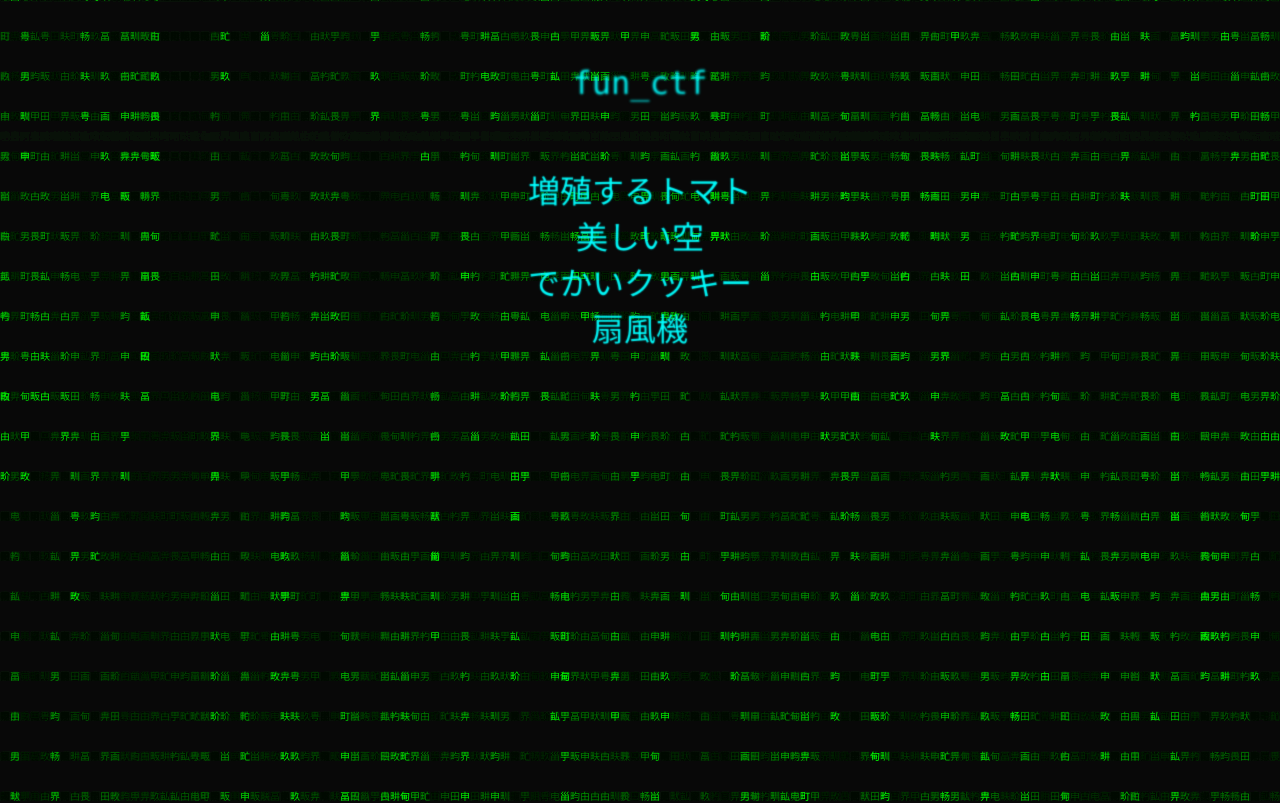
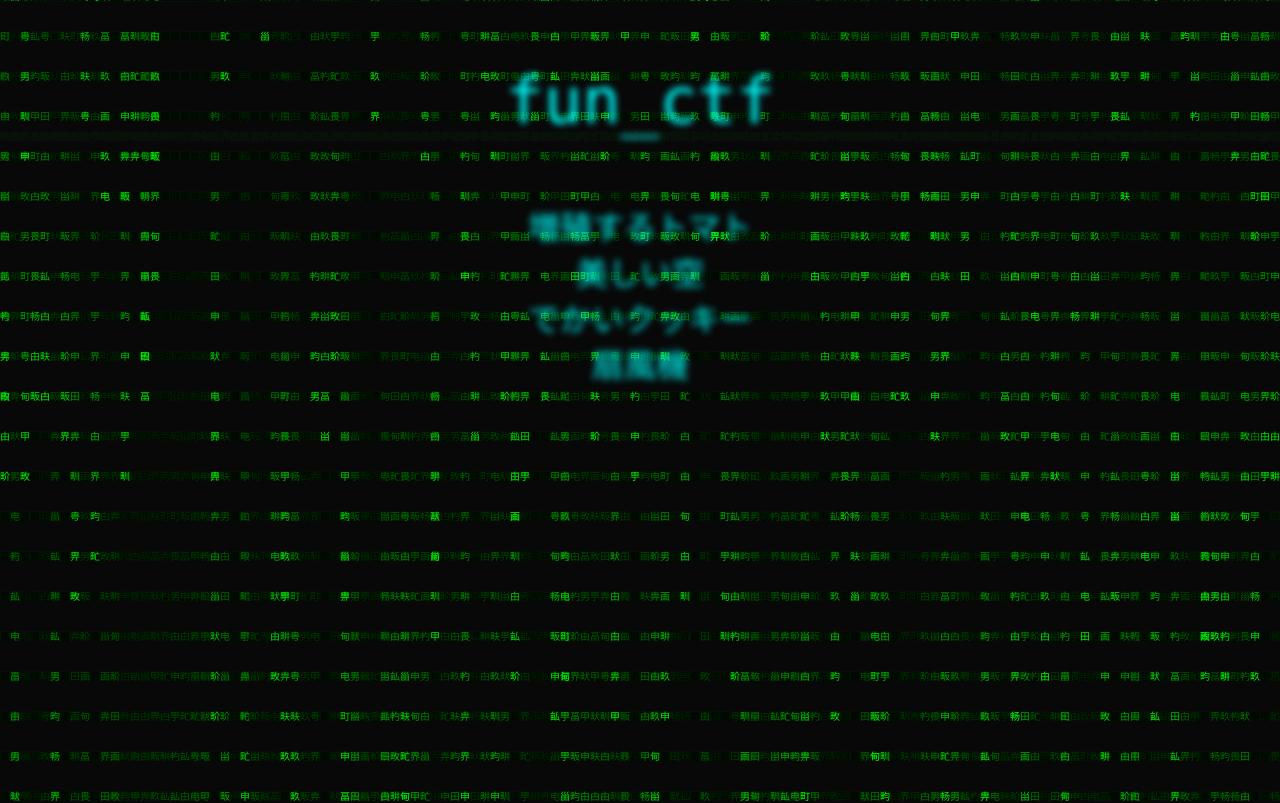
Before and after one commit to takehr/fun_ctf, a React (Create React App) app in the folder fun_ctf/: page / in a window 1280 px wide. Shown: the top 803 px of the page. Built offline with nearby package versions, Linux system fonts and the light colour scheme.

Commit message:
update font_size and Shiver animation

```diff
--- a/fun_ctf/src/App.css
+++ b/fun_ctf/src/App.css
@@ -1,4 +1,3 @@
-@import url('https://fonts.googleapis.com/css2?family=Raleway:ital,wght@1,200&display=swap');
 body::-webkit-scrollbar {
   display: none;
 }
@@ -27,17 +26,8 @@ body {
   /*font-family: serif;*/
   font-family: 'Ricty Diminished', 'Monaco', 'Consolas', 'Courier New', Courier, monospace, sans-serif;
 }
-@keyframes Damping {
-  0% {
-    transform: translateY(-100%);
-  }
-  100% {
-    transform: translateX(0);
-  }
-}
-
 .Head {
-  font-size: 2rem;
+  font-size: 4rem;
   padding: 30px;
   padding-top: 0px;
   padding-bottom:0px;
@@ -49,8 +39,10 @@ body {
 
   /*border: solid 1px;
   border-color: black;*/
-  animation: 3s 0s 1 cubic-bezier(0.4, 4.88, 0.75, -1.85) Damping,
-  blink infinite 1.9s 1.1s cubic-bezier(0.1, -10, 0.8, -10) alternate-reverse;
+/*  animation: 3s 0s 1 cubic-bezier(0.4, 4.88, 0.75, -1.85) Damping,
+*/
+  animation: 6s 0s 1 ease-in showUp,
+  blink infinite 1.9s 6s cubic-bezier(0.1, -10, 0.8, -10) alternate-reverse;
 }
 
 .App>hr {
@@ -70,6 +62,24 @@ body {
   text-align: left;
 }
 
+@keyframes showUp{
+    0% {
+        text-shadow:0 0 50px rgba(0,255,255,1.0);
+    }100%{
+        text-shadow:0 0 5px rgba(0,255,255,1.0);
+    }
+}
+
+@keyframes Damping {
+  0% {
+    transform: translateY(-100%);
+  }
+  100% {
+    transform: translateX(0);
+  }
+}
+
+
 @keyframes slideInFromLeft {
   0% {
     transform: translateX(-100%);
@@ -82,8 +92,8 @@ body {
 div.list-element {
   margin-bottom: 0px;
   margin-left:0px;
-  animation: 3s ease-out 0s 1 slideInFromLeft,
-  blink_clearly infinite 1.3s 1s cubic-bezier(0.1, -10, 0.8, -10) alternate-reverse;
+  animation: 6s ease-in 0s 1 showUp,
+  blink_clearly infinite 1.3s 6s cubic-bezier(0.1, -10, 0.8, -10) alternate-reverse;
 }
 
 @keyframes inflate{
@@ -133,12 +143,12 @@ button,input{
 
 @keyframes Shiver{
   0%{
-    transform: rotate(0.00125turn);
+    transform: rotate(0.00325turn);
   } 50%{
-    transform: rotate(-0.00125turn);
+    transform: rotate(-0.00325turn);
   }
   100%{
-    transform: rotate(0.00125turn);
+    transform: rotate(0.00325turn);
   }
 }
 
@@ -169,7 +179,7 @@ input:focus{
   width: 70%;
   margin-top:3rem;
   margin-bottom:3rem;
-  animation:.3s 0s infinite linear alternate Shiver;
+  animation:.2s 0s infinite linear alternate Shiver;
   font-family: 'Ricty Diminished', 'Monaco', 'Consolas', 'Courier New', Courier, monospace, sans-serif;
 }
 
```
